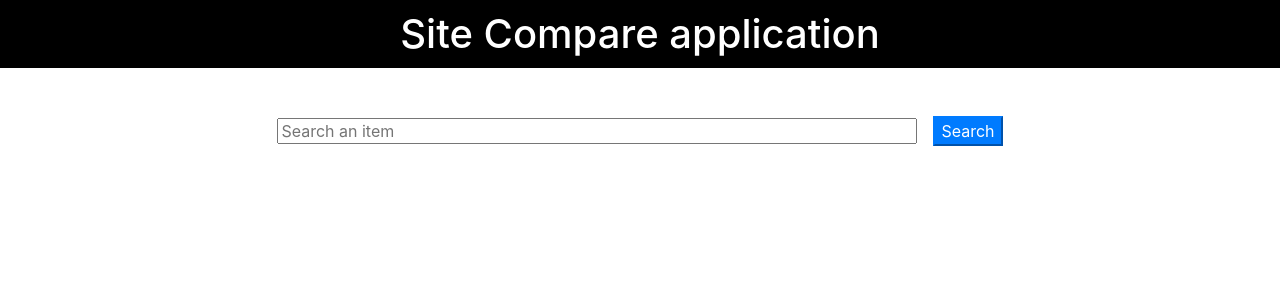
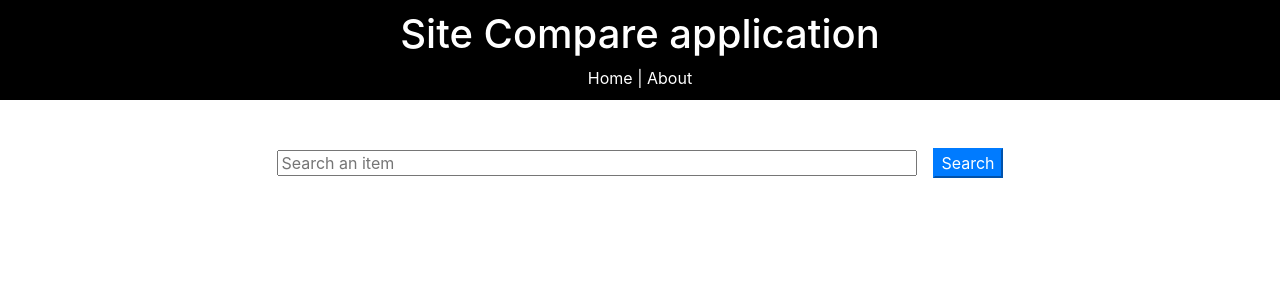
Before and after one commit to akashmjain/site-compare, a Vue app: page / in a window 1280 px wide. Shown: the top 300 px of the page. Built offline with nearby package versions, Linux system fonts and the light colour scheme.

Commit message:
added router functionality

```diff
--- a/package.json
+++ b/package.json
@@ -12,11 +12,13 @@
     "bootstrap": "^4.5.0",
     "bootstrap-vue": "^2.15.0",
     "core-js": "^3.6.5",
-    "vue": "^2.6.11"
+    "vue": "^2.6.11",
+    "vue-router": "^3.2.0"
   },
   "devDependencies": {
     "@vue/cli-plugin-babel": "~4.4.0",
     "@vue/cli-plugin-eslint": "~4.4.0",
+    "@vue/cli-plugin-router": "^4.4.6",
     "@vue/cli-service": "~4.4.0",
     "babel-eslint": "^10.1.0",
     "eslint": "^6.7.2",
--- a/src/App.vue
+++ b/src/App.vue
@@ -2,52 +2,20 @@
   <div id="app">
     <!-- Header of our application -->
     <Header />
-    <!-- contains search bar and Search Button -->
-    <Search v-on:search-param="productName" />
-    <DisplayResult v-bind:search_result="search_result"/>
+    <router-view/>
   </div>
 </template>
 
 <script>
-import Search from './components/Search'
-import Header from './components/layout/Header'
-import DisplayResult from './components/DisplayResult'
-import axios from 'axios'
+import Header from './components/layout/Header';
+export default {
 
-const API_KEY = 'dZBL0jdoxGMgGcOxH7Os6SKMgoa9WqUACR3';
-
-
-export default {
-  name: 'App',
-   components: {
-    Search,
-    Header,
-    DisplayResult
-  },
-  data() {
-    return {
-      search_result: []
-    }
-  },
-  methods: {
-    productName(product_name) {
-      const URL = `https://price-api.datayuge.com/api/v1/compare/search?api_key=${API_KEY}&product=${product_name}&page=1`;
-      axios.get(URL).then(
-        (res) => {
-
-          this.search_result = res.data.data;
-          console.log(this.search_result)
-
-      })
-      .catch((err) => console.log(err));
-
-    },
+  name: "App",
+  components: {
+    Header
   }
-
-
 }
 </script>
-
-<style>
+<style scoped>
 
 </style>
--- a/src/components/DisplayResult.vue
+++ b/src/components/DisplayResult.vue
@@ -2,32 +2,24 @@
     <div class="pt-4">
         <!-- <p class="pt-2">{{search_result}}</p> -->
         <ul v-bind:key="search_item.product_title" v-for="search_item in search_result">
+            <IndivisualProduct v-bind:search_item="search_item"/>
 
-            <li class="list-group-item" >
-                <div class="container-fluid">
-                    <div class="row">
-                        <div class="col-2">
-                        <img :src="search_item.product_image" width="200" height="200">
-                        </div>
-
-                        <div class="col-8">
-                            <h6>{{search_item.product_title}}</h6>
-                            <p>{{search_item.product_id}}</p>
-                        </div>
-                    </div>
-                </div>
-            </li>
         </ul>
-
-
     </div>
 
 </template>
 <script>
+import IndivisualProduct from './IndivisualProduct'
+
 export default {
     name: "DisplayResult",
+    components: {
+        IndivisualProduct
+    },
     props: ["search_result"],
+    methods: {
 
+    }
 }
 </script>
 <style scoped>
--- /dev/null
+++ b/src/components/IndivisualProduct.vue
@@ -0,0 +1,53 @@
+<template>
+    <li class="list-group-item" >
+        <div class="container-fluid">
+            <div class="row">
+                <div class="col-4">
+                <img :src="search_item.product_image" width="200" height="200">
+                </div>
+
+                <div class="col-4">
+                    <a class="h3 product-name" v-on:click.stop="doThis">{{search_item.product_title}}</a>
+                    <p>{{search_item.product_id}}</p>
+                </div>
+            </div>
+        </div>
+    </li>
+</template>
+<script>
+
+import 'bootstrap/dist/css/bootstrap.css';
+import 'bootstrap-vue/dist/bootstrap-vue.css';
+import axios from 'axios';
+const API_KEY = 'dZBL0jdoxGMgGcOxH7Os6SKMgoa9WqUACR3';
+let URL_Product = ''
+
+export default {
+    name: "IndivisualProduct",
+    props: ["search_item"],
+    methods: {
+        doThis() {
+            // fetch the data from api to show markets for indivsual element
+            // console.log(this.search_item);
+            URL_Product =   `${this.search_item.product_link}&api_key=${API_KEY}`;
+
+            axios.get(URL_Product).then(
+                (res) => {
+                // this.search_result = res.data.data;
+                    console.log(res.data.data)
+                }).catch( err => console.log(err));
+
+
+        }
+    }
+}
+</script>
+<style scoped>
+    .product-name {
+        color: gray;
+    }
+    .product-name:hover {
+        cursor: pointer;
+        color: black;
+    }
+</style>
--- a/src/components/Search.vue
+++ b/src/components/Search.vue
@@ -9,7 +9,6 @@
 <script>
 import 'bootstrap/dist/css/bootstrap.css';
 import 'bootstrap-vue/dist/bootstrap-vue.css';
-// import axios from 'axios';
 export default {
     name: "Search",
     data() {
--- a/src/components/layout/Header.vue
+++ b/src/components/layout/Header.vue
@@ -1,8 +1,12 @@
 <template>
 
-    <div>
-        <h1 class="header mb-5">Site Compare application</h1>
+    <div class="header">
+        <h1 >Site Compare application</h1>
+        <div id="nav">
+        <router-link to="/">Home</router-link> |
+        <router-link to="/about">About</router-link>
 
+        </div>
     </div>
 </template>
 <script>
@@ -21,7 +25,7 @@ export default {
     }
     .header a {
         color: white;
-        padding-right: 5px;
+        /* padding-right: 5px; */
     }
 
 </style>
--- a/src/main.js
+++ b/src/main.js
@@ -2,6 +2,7 @@ import Vue from 'vue'
 import App from './App.vue'
 
 import { BootstrapVue, IconsPlugin } from 'bootstrap-vue'
+import router from './router'
 
 // Install BootstrapVue
 Vue.use(BootstrapVue)
@@ -12,5 +13,6 @@ Vue.use(IconsPlugin)
 Vue.config.productionTip = false
 
 new Vue({
-  render: h => h(App),
+  router,
+  render: h => h(App)
 }).$mount('#app')
--- /dev/null
+++ b/src/router/index.js
@@ -0,0 +1,27 @@
+import Vue from 'vue'
+import VueRouter from 'vue-router'
+import Home from '../views/Home.vue'
+
+Vue.use(VueRouter)
+
+  const routes = [
+  {
+    path: '/',
+    name: 'Home',
+    component: Home
+  },
+  {
+    path: '/about',
+    name: 'About',
+    // route level code-splitting
+    // this generates a separate chunk (about.[hash].js) for this route
+    // which is lazy-loaded when the route is visited.
+    component: () => import(/* webpackChunkName: "about" */ '../views/About.vue')
+  }
+]
+
+const router = new VueRouter({
+  routes
+})
+
+export default router
--- /dev/null
+++ b/src/views/About.vue
@@ -0,0 +1,5 @@
+<template>
+  <div class="about">
+    <h1>This is an about page</h1>
+  </div>
+</template>
--- /dev/null
+++ b/src/views/Home.vue
@@ -0,0 +1,54 @@
+<template>
+  <div id="app"  class="mt-5">
+
+    <!-- contains search bar and Search Button -->
+    <Search v-on:search-param="productName"  />
+    <!-- DisplayResult of search operation latter we'll put this data onto a routes -->
+    <DisplayResult v-bind:search_result="search_result"/>
+
+  </div>
+</template>
+
+<script>
+import Search from '../components/Search'
+import DisplayResult from '../components/DisplayResult'
+import axios from 'axios'
+
+
+// API key to get data from price-api dataset
+const API_KEY = 'dZBL0jdoxGMgGcOxH7Os6SKMgoa9WqUACR3';
+
+
+export default {
+  name: 'Home',
+   components: {
+    Search,
+    DisplayResult
+  },
+  data() {
+    return {
+      search_result: [],
+
+    }
+  },
+  methods: {
+    productName(product_name) {
+      // Price-api URL to get data into dictionary searching product by product name
+      const URL = `https://price-api.datayuge.com/api/v1/compare/search?api_key=${API_KEY}&product=${product_name}&page=1`;
+      // REST API get call to get the data and storing the result into a search_result array
+      axios.get(URL).then(
+        (res) => {
+          this.search_result = res.data.data;
+          console.log(this.search_result)
+
+      })
+      .catch((err) => console.log(err));
+
+    },
+  }
+}
+</script>
+
+<style>
+
+</style>
```
Also changed, not shown: 1 other file (tests, documents, lock files or other folders).
